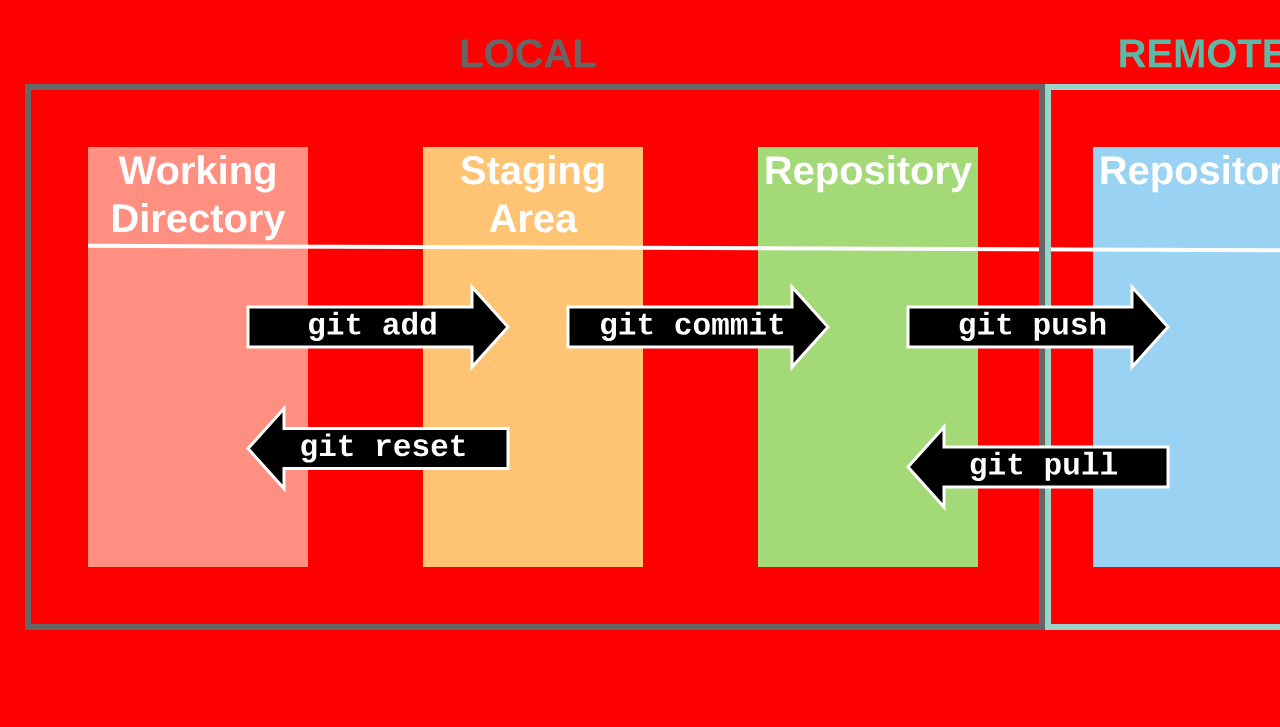
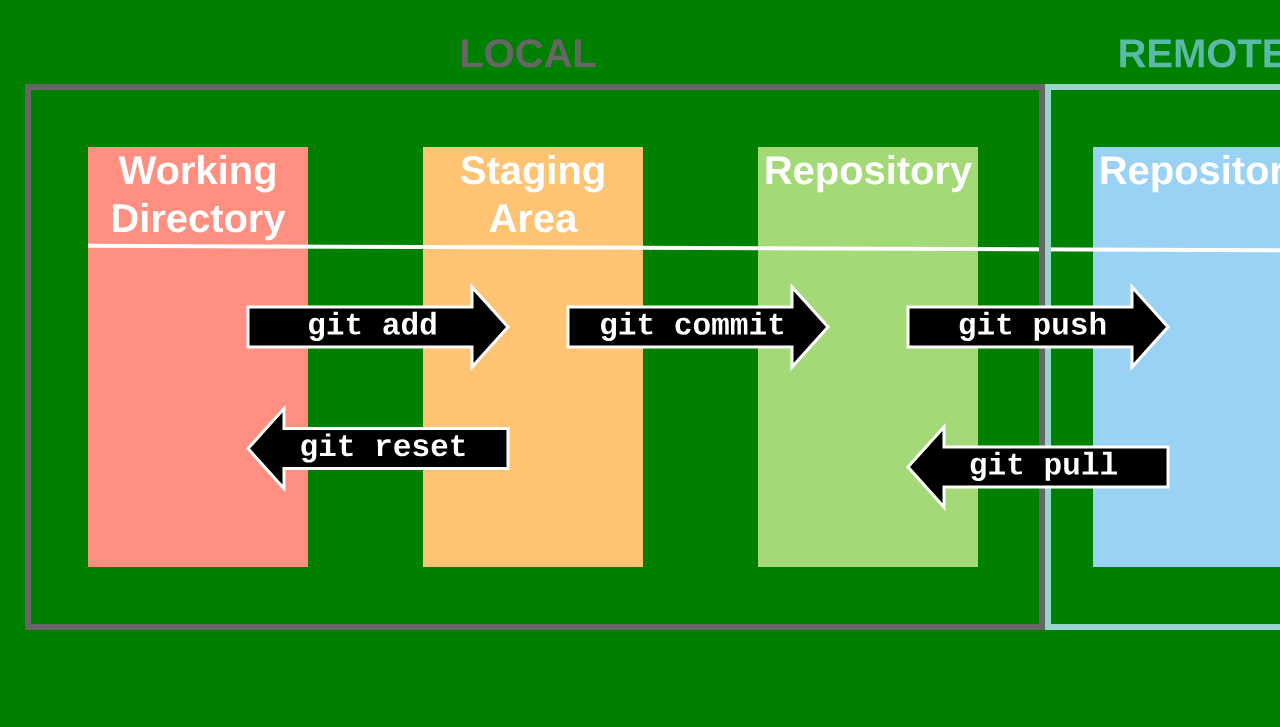
Before and after one commit to pablotilli/clase34, a plain HTML site: page index.html in a window 1280 px wide. Shown: the part 73-800 px from the top of the page. Drawn offline with Linux system fonts and the light colour scheme.

Commit message:
Cambia body a verde

```diff
--- a/css/style.css
+++ b/css/style.css
@@ -1,3 +1,3 @@
 body{
-    background-color: red
+    background-color: green;
 }
```
